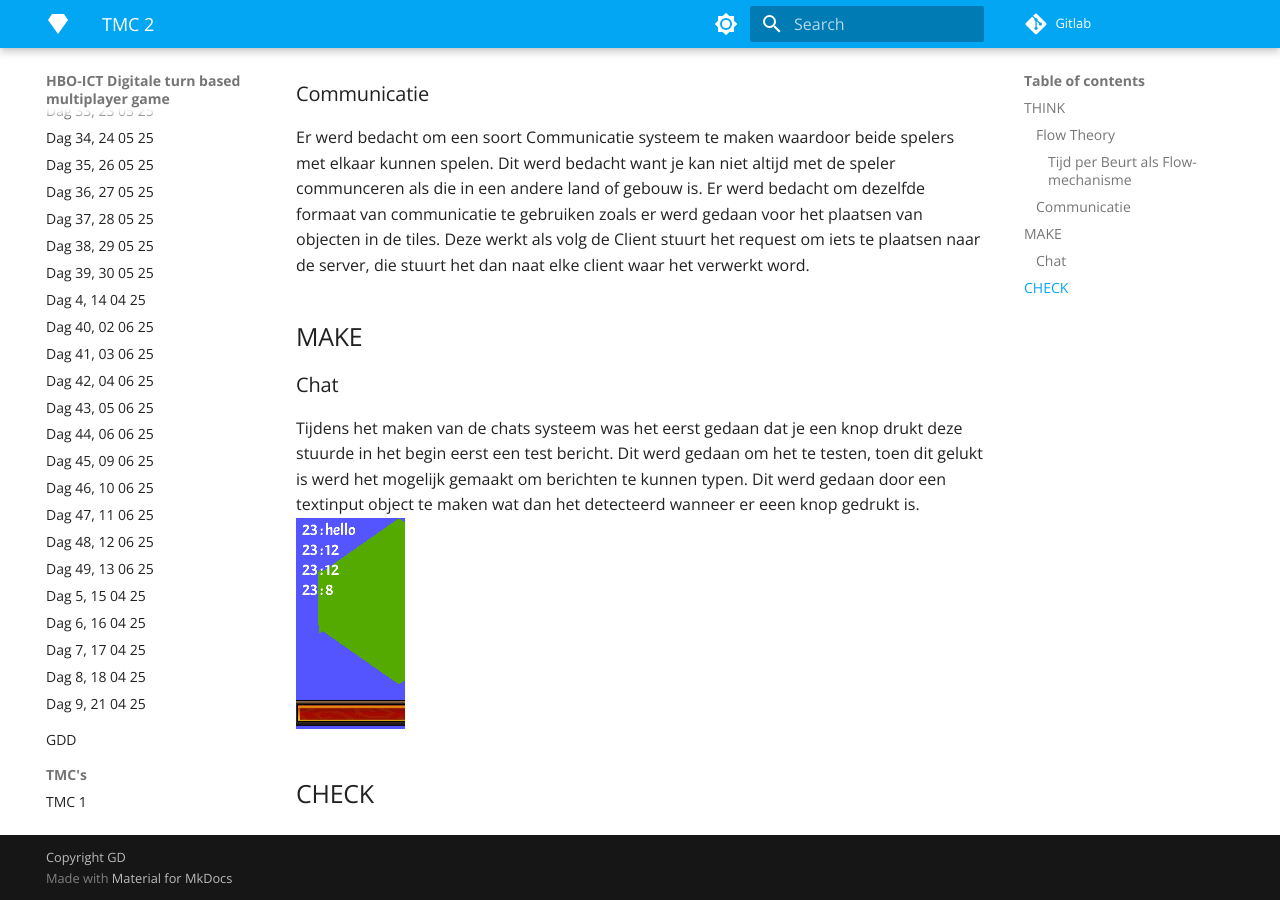
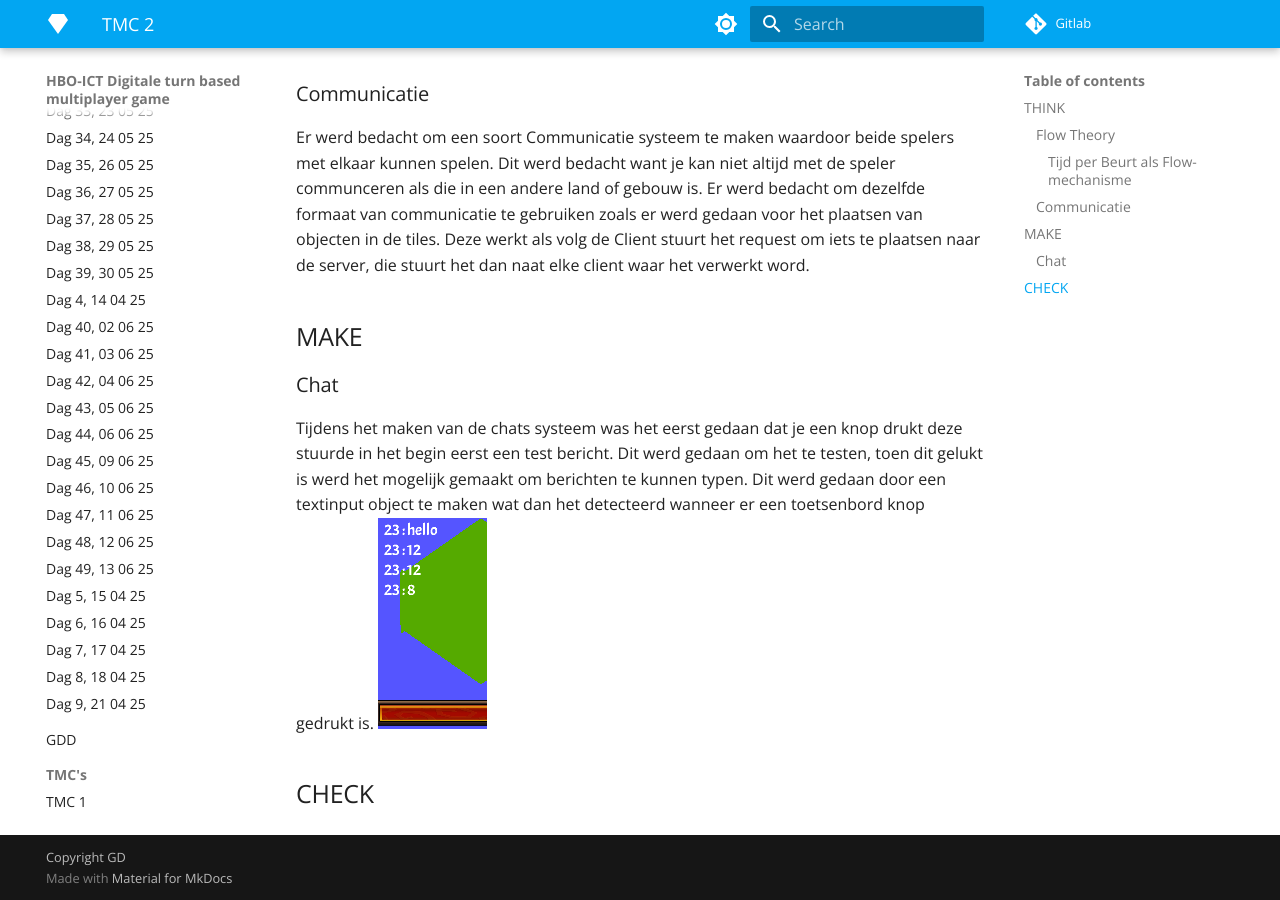
Before and after one commit to lieuweZ/HexFront, an MkDocs documentation site: the page built from docs/TMC's/TMC_2/TMC 2.md, in a window 1280 px wide and 900 px high, scrolled down 508 px. Built offline with MkDocs 1.6.1 and Material for MkDocs 9.7.7, drawn with Linux system fonts in a browser that asks for light colours; nearby versions of some CDN libraries; library files that are not in the unit come from our copies.

Commit message:
Edit TMC 2.md

```diff
--- a/docs/TMC's/TMC_2/TMC 2.md
+++ b/docs/TMC's/TMC_2/TMC 2.md
@@ -20,6 +20,6 @@ Deze werkt als volg de Client stuurt het request om iets te plaatsen naar de ser
 ### Chat
 Tijdens het maken van de chats systeem was het eerst gedaan dat je een knop drukt deze stuurde in het begin eerst een test bericht.
 Dit werd gedaan om het te testen, toen dit gelukt is werd het mogelijk gemaakt om berichten te kunnen typen.
-Dit werd gedaan door een textinput object te maken wat dan het detecteerd wanneer er eeen knop gedrukt is.
+Dit werd gedaan door een textinput object te maken wat dan het detecteerd wanneer er een toetsenbord knop gedrukt is.
 ![Chat](img/chat1.png)
 ## CHECK
```
